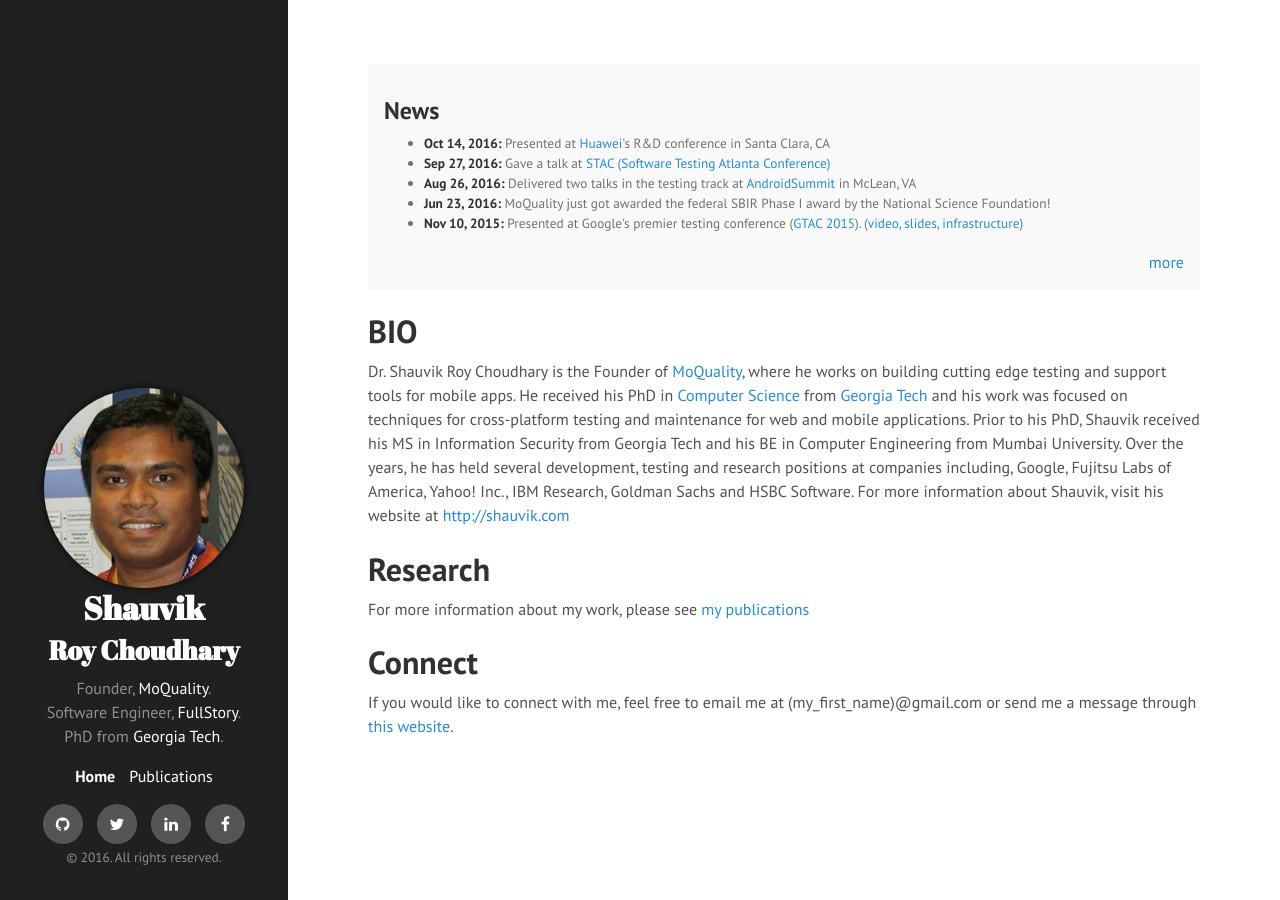
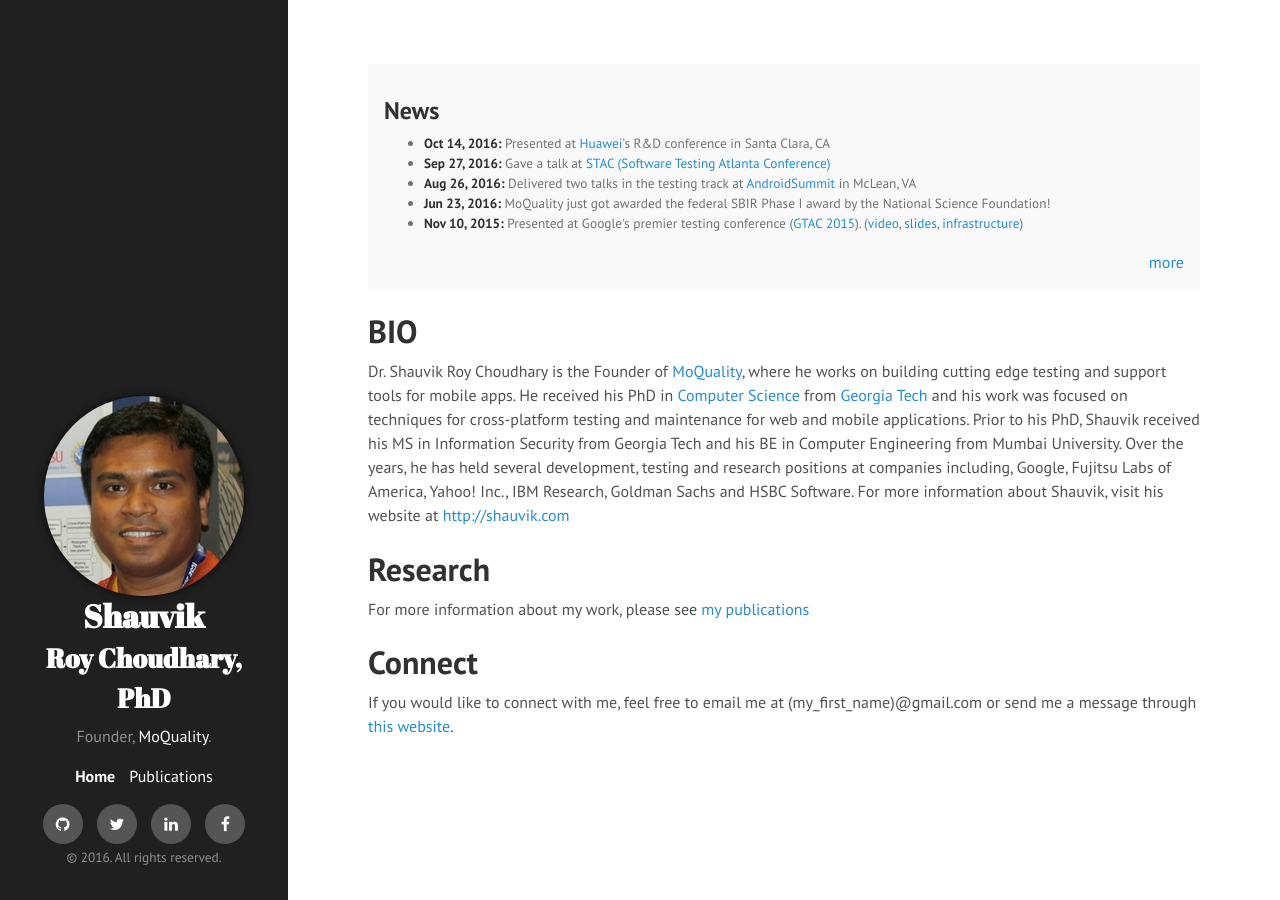
Before and after one commit to shauvik/shauvik.github.io, a Jekyll site: the page built from index.html, in a window 1280 px wide. Built offline with Jekyll 4.4.1, drawn with Linux system fonts in a browser that asks for light colours; nearby versions of some CDN libraries.

Commit message:
Update _config.yml

```diff
--- a/_config.yml
+++ b/_config.yml
@@ -8,9 +8,9 @@ highlighter: rouge
 permalink:        pretty
 
 # Setup
-title:            'Shauvik <br /><small>Roy Choudhary</small>'
+title:            'Shauvik <br /><small>Roy Choudhary, PhD</small>'
 tagline:          'PhD, Entrepreneur'
-description:      'Founder, <a href="https://moquality.com">MoQuality</a>.<br />Software Engineer, <a href="https://fullstory.com">FullStory</a>.<br />PhD from <a href="http://www.cc.gatech.edu/">Georgia Tech</a>.'
+description:      'Founder, <a href="https://moquality.com">MoQuality</a>.'
 url:              http://shauvik.com
 
 author:
```
